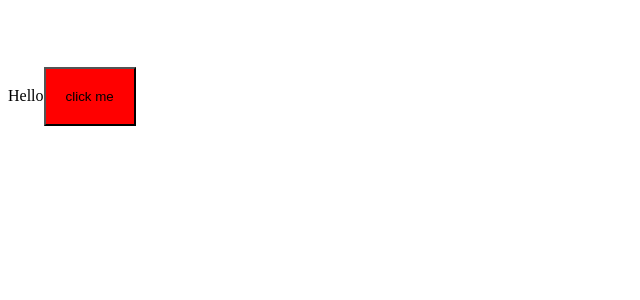
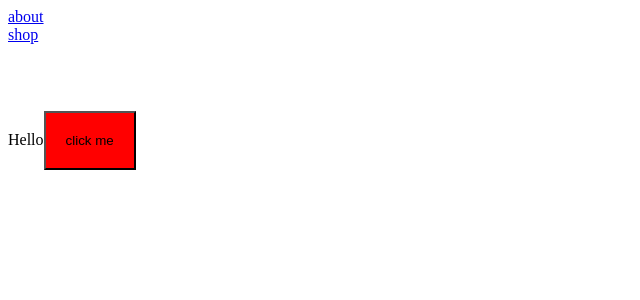
Before and after one commit to Sergey-lang/webpack, a React app: page / in a window 1280 px wide. Shown: the top 300 px of the page, without its empty margins (0-640 px from the left). Built offline with nearby package versions, Linux system fonts and the light colour scheme.

Commit message:
add lazy loading add bundle analyzer

```diff
--- a/package.json
+++ b/package.json
@@ -16,6 +16,7 @@
     "@types/react": "^18.3.3",
     "@types/react-dom": "^18.3.0",
     "@types/webpack": "^5.28.5",
+    "@types/webpack-bundle-analyzer": "^4.7.0",
     "@types/webpack-dev-server": "^4.7.2",
     "css-loader": "^7.1.2",
     "html-webpack-plugin": "^5.6.0",
@@ -27,11 +28,13 @@
     "ts-node": "^10.9.2",
     "typescript": "^5.4.5",
     "webpack": "^5.92.1",
+    "webpack-bundle-analyzer": "^4.10.2",
     "webpack-cli": "^5.1.4",
     "webpack-dev-server": "^5.0.4"
   },
   "dependencies": {
     "react": "^18.3.1",
-    "react-dom": "^18.3.1"
+    "react-dom": "^18.3.1",
+    "react-router-dom": "^6.23.1"
   }
 }
--- a/src/components/App.tsx
+++ b/src/components/App.tsx
@@ -1,10 +1,16 @@
 import classes from './App.module.scss';
+import { Link, Outlet } from 'react-router-dom';
+
 export const App = () => {
     return (
         <div>
+            <Link to={'/about'}>about</Link>
+            <br/>
+            <Link to={'/shop'}>shop</Link>
             <h1 className={classes.value}></h1>
             Hello
             <button className={classes.button}>click me</button>
+            <Outlet/>
         </div>
     )
 }
--- a/src/index.tsx
+++ b/src/index.tsx
@@ -1,5 +1,9 @@
 import { createRoot } from 'react-dom/client';
 import { App } from './components/App';
+import { createBrowserRouter, RouterProvider } from 'react-router-dom';
+import { LazyAbout } from './pages/about';
+import { LazyShop } from './pages/shop';
+import { Suspense } from 'react';
 
 const root = document.getElementById('root');
 
@@ -9,4 +13,21 @@ if (!root) {
 
 const container = createRoot(root);
 
-container.render(<App/>)
+const router = createBrowserRouter([
+    {
+        path: '/',
+        element: <App/>,
+        children: [
+            {
+                path: '/about',
+                element: <Suspense fallback="Loading..."><LazyAbout/></Suspense>
+            },
+            {
+                path: '/shop',
+                element: <Suspense fallback="Loading..."><LazyShop/></Suspense>
+            },
+        ]
+    },
+]);
+
+container.render(<RouterProvider router={router}/>)
--- /dev/null
+++ b/src/pages/about/About.lazy.tsx
@@ -0,0 +1,3 @@
+import { lazy } from 'react';
+
+export const LazyAbout = lazy(() => import('./About'))
--- /dev/null
+++ b/src/pages/about/About.tsx
@@ -0,0 +1,11 @@
+import React from 'react';
+
+const About = () => {
+    return (
+        <h1>
+            ABOUT
+        </h1>
+    );
+};
+
+export default About;
--- /dev/null
+++ b/src/pages/about/index.ts
@@ -0,0 +1 @@
+export { LazyAbout } from './About.lazy'
--- /dev/null
+++ b/src/pages/shop/Shop.lazy.tsx
@@ -0,0 +1,3 @@
+import { lazy } from 'react';
+
+export const LazyShop = lazy(() => import('./Shop'))
--- /dev/null
+++ b/src/pages/shop/Shop.tsx
@@ -0,0 +1,11 @@
+import React from 'react';
+
+const Shop = () => {
+    return (
+        <h2>
+           SHOP
+        </h2>
+    );
+};
+
+export default Shop;
--- /dev/null
+++ b/src/pages/shop/index.ts
@@ -0,0 +1 @@
+export { LazyShop } from './Shop.lazy'
--- a/webpack.config.ts
+++ b/webpack.config.ts
@@ -7,6 +7,7 @@ import path from 'path';
 interface EnvVariables {
     mode: BuildModeType;
     port: number;
+    analyzer?: boolean;
 }
 
 export default (env: EnvVariables) => {
@@ -22,6 +23,7 @@ export default (env: EnvVariables) => {
     const config: webpack.Configuration = buildWebpack({
         mode: env.mode ?? 'development',
         port: env.port ?? 3000,
+        analyzer: env.analyzer,
         paths
     })
     return config
```
Also changed, not shown: 4 other files (tests, documents, lock files or other folders).
